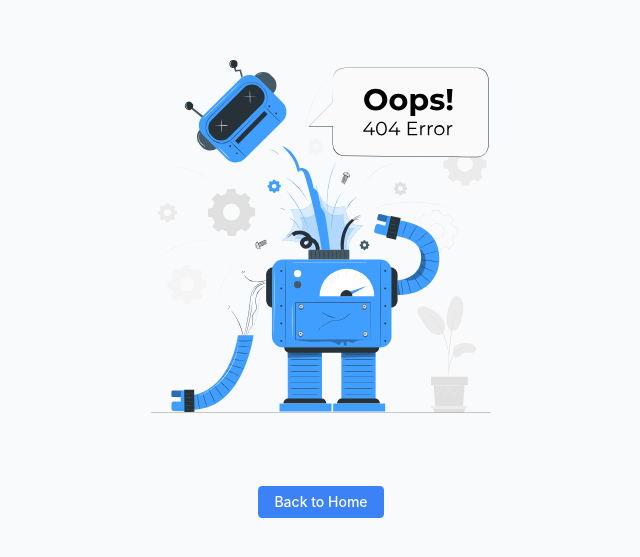
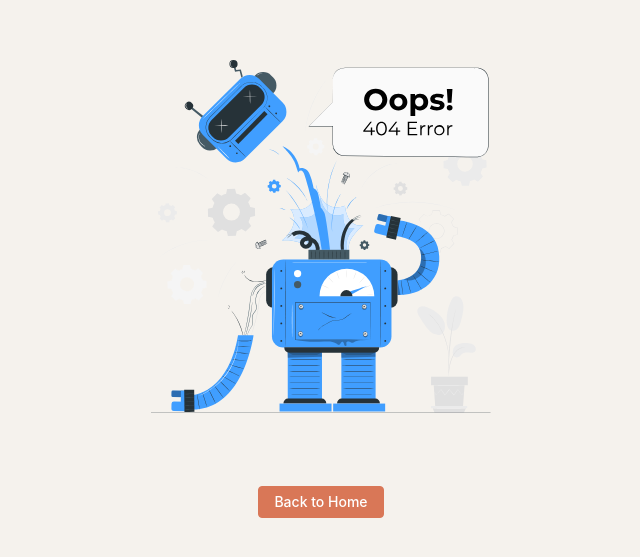
Before and after one commit to keepmind9/ai-switch, a Vue app in the folder frontend/: page /#/404 in a window 1280 px wide. Shown: the part 125-682 px from the top of the page, without its empty margins (319-959 px from the left). Built offline with nearby package versions, Linux system fonts and the light colour scheme.

Commit message:
fix: refine sidebar, dashboard, and global styles

```diff
--- a/frontend/src/common/assets/styles/element-plus.css
+++ b/frontend/src/common/assets/styles/element-plus.css
@@ -15,7 +15,7 @@ html.dark-blue {
   --el-color-error: #ef4444;
   --el-color-info: #64748b;
 
-  --el-text-color-primary: #f1f5f9;
+  --el-text-color-primary: #f8fafc;
   --el-text-color-regular: #cbd5e1;
   --el-text-color-secondary: #94a3b8;
   --el-text-color-placeholder: #64748b;
@@ -38,7 +38,7 @@ html.dark-blue {
 
   --el-bg-color-page: #020617;
   --el-bg-color: #0f172a;
-  --el-bg-color-overlay: #1e293b;
+  --el-bg-color-overlay: #0f172a;
   --el-mask-color: rgba(0, 0, 0, 0.7);
 
   /* Use the new border radius */
@@ -51,13 +51,15 @@ html.dark-blue {
   --v3-header-border-bottom: 1px solid #1e293b;
   --v3-sidebar-menu-bg-color: #0f172a;
   --v3-sidebar-border-right: 1px solid #1e293b;
-  --v3-sidebar-menu-hover-bg-color: #1e293b;
-  --v3-sidebar-menu-active-bg-color: rgba(59, 130, 246, 0.2);
+  --v3-sidebar-menu-hover-bg-color: rgba(255, 255, 255, 0.04);
+  --v3-sidebar-menu-text-color: #94a3b8;
+  --v3-sidebar-menu-active-text-color: #ffffff;
+  --v3-sidebar-menu-active-bg-color: rgba(255, 255, 255, 0.08);
 
   /* Table Stripes */
   --el-table-tr-bg-color: transparent;
-  --el-table-striped-bg-color: #1e293b;
-  --el-table-row-hover-bg-color: #334155;
+  --el-table-striped-bg-color: rgba(255, 255, 255, 0.02);
+  --el-table-row-hover-bg-color: rgba(255, 255, 255, 0.05);
 
   /* Custom Key Variables */
   --v3-key-bg: #1e293b;
@@ -65,7 +67,8 @@ html.dark-blue {
   --v3-key-text-color: #cbd5e1;
   --v3-title-text-color: #ffffff;
   --v3-form-label-color: #cbd5e1;
-  --v3-section-bg: #020617;
+  --v3-section-bg: #0f172a;
+  --v3-body-text-color: #f1f5f9;
 }
 
 html.dark-blue .el-button {
--- a/frontend/src/common/assets/styles/index.scss
+++ b/frontend/src/common/assets/styles/index.scss
@@ -90,8 +90,9 @@ html.dark .el-message-box {
 .el-card {
   --el-card-border-radius: var(--v3-border-radius-base);
   --el-card-padding: 20px;
-  border: 1px solid #e2e8f0;
-  transition: all 0.3s cubic-bezier(0.4, 0, 0.2, 1);
+  border: 1px solid var(--el-border-color);
+  transition: all 0.3s cubic-bezier(0.25, 0.8, 0.25, 1);
+  background-color: #ffffff;
 
   &.is-always-shadow {
     box-shadow: var(--v3-card-shadow);
@@ -99,7 +100,8 @@ html.dark .el-message-box {
 
   &.is-hover-shadow:hover {
     box-shadow: var(--v3-box-shadow-hover);
-    transform: translateY(-2px);
+    transform: translateY(-3px);
+    border-color: var(--el-color-primary-light-7);
   }
 
   .el-card__header {
@@ -108,8 +110,44 @@ html.dark .el-message-box {
   }
 }
 
-html.dark {
+// Table Styles Refinement
+.el-table {
+  --el-table-border-color: var(--el-border-color-light);
+  --el-table-header-bg-color: var(--v3-section-bg);
+  --el-table-tr-bg-color: transparent;
+  --el-table-striped-bg-color: rgba(0, 0, 0, 0.02);
+  --el-table-row-hover-bg-color: rgba(0, 0, 0, 0.04);
+
+  border-radius: var(--v3-border-radius-small);
+
+  .el-table__cell {
+    padding: 12px 0;
+  }
+
+  th.el-table__cell {
+    background-color: var(--el-table-header-bg-color) !important;
+  }
+
+  // Forcefully override stripe and hover to prevent 'black blocks' in dark mode
+  &.el-table--striped .el-table__row--striped td.el-table__cell {
+    background-color: var(--el-table-striped-bg-color) !important;
+  }
+
+  .el-table__row:hover > td.el-table__cell {
+    background-color: var(--el-table-row-hover-bg-color) !important;
+  }
+}
+
+html.dark, html.dark-blue {
+  .el-table {
+    --el-table-striped-bg-color: rgba(255, 255, 255, 0.03);
+    --el-table-row-hover-bg-color: rgba(255, 255, 255, 0.06);
+  }
+}
+
+html.dark, html.dark-blue {
   .el-card {
+    background-color: #1e293b;
     border-color: #334155;
     .el-card__header {
       border-bottom-color: #334155;
@@ -126,11 +164,16 @@ html.dark {
   box-shadow: 0 0 0 1px var(--el-border-color) inset;
   background-color: var(--el-fill-color-blank) !important;
   border-radius: var(--v3-border-radius-small);
-  transition: all 0.2s;
+  transition: all 0.25s ease;
 
   &:hover {
-    box-shadow: 0 0 0 1px var(--el-color-primary) inset;
+    box-shadow: 0 0 0 1px var(--el-color-primary-light-3) inset;
   }
+
+  &.is-focus, &:focus-within {
+    box-shadow: 0 0 0 2px var(--el-color-primary-light-7) inset !important;
+  }
+
 
   // Hide placeholder on focus
   &.is-focus input::placeholder,
--- a/frontend/src/common/assets/styles/variables.css
+++ b/frontend/src/common/assets/styles/variables.css
@@ -1,71 +1,73 @@
 /* Global CSS variables — Design system for LLM Gateway Admin */
 
 :root {
-  /* Colors */
-  --el-color-primary: #3b82f6;
-  --el-color-primary-light-3: #75a9f9;
-  --el-color-primary-light-5: #9dbefb;
-  --el-color-primary-light-7: #c4d6fd;
-  --el-color-primary-light-8: #d8e4fe;
-  --el-color-primary-light-9: #ebf1ff;
-  --el-color-primary-dark-2: #2f69db;
+  /* Claude.ai Inspired Colors */
+  --el-color-primary: #d97757; /* Claude Peach */
+  --el-color-primary-light-3: #e5a089;
+  --el-color-primary-light-5: #ecbbab;
+  --el-color-primary-light-7: #f4d6cd;
+  --el-color-primary-light-8: #f7e4dd;
+  --el-color-primary-light-9: #fbf1ee;
+  --el-color-primary-dark-2: #c15f3c;
 
   /* Sizing & Borders */
-  --v3-border-radius-base: 12px;
-  --v3-border-radius-small: 8px;
+  --v3-border-radius-base: 14px;
+  --v3-border-radius-small: 10px;
+  --v3-border-radius-extra-small: 6px;
 
-  /* Shadows */
-  --v3-box-shadow: 0 1px 3px 0 rgba(0, 0, 0, 0.1), 0 1px 2px 0 rgba(0, 0, 0, 0.06);
-  --v3-box-shadow-hover: 0 10px 15px -3px rgba(0, 0, 0, 0.1), 0 4px 6px -2px rgba(0, 0, 0, 0.05);
-  --v3-card-shadow: 0 1px 2px 0 rgba(0, 0, 0, 0.05);
+  /* Shadows - More subtle for Claude style */
+  --v3-box-shadow: 0 1px 2px rgba(0, 0, 0, 0.05);
+  --v3-box-shadow-hover: 0 4px 12px rgba(29, 28, 22, 0.08);
+  --v3-card-shadow: 0 1px 3px rgba(29, 28, 22, 0.04);
 
-  /* Body */
-  --v3-body-text-color: #1e293b;
-  --v3-body-bg-color: #f8fafc; /* Slate 50 */
+  /* Body & Backgrounds */
+  --v3-body-text-color: #1d1c16;
+  --v3-body-bg-color: #f5f2ed; /* Paper Background */
+
   --el-bg-color: #ffffff;
-  --el-bg-color-page: #f8fafc;
+  --el-bg-color-page: #f5f2ed;
   --el-bg-color-overlay: #ffffff;
-  --el-text-color-primary: #1e293b;
-  --el-text-color-regular: #475569;
-  --el-text-color-placeholder: #94a3b8;
-  --el-border-color: #e2e8f0;
-  --el-border-color-light: #f1f5f9;
-  --el-border-color-lighter: #f8fafc;
+  --el-text-color-primary: #1d1c16;
+  --el-text-color-regular: #66635c;
+  --el-text-color-placeholder: #a39e93;
+  --el-border-color: #e5e2da;
+  --el-border-color-light: #ece8e1;
+  --el-border-color-lighter: #f5f2ed;
   --el-fill-color-blank: #ffffff;
-  --el-mask-color: rgba(0, 0, 0, 0.5);
+  --el-mask-color: rgba(29, 28, 22, 0.4);
 
   /* Custom Variables for Keys */
-  --v3-key-bg: #f8fafc;
-  --v3-key-border: #e2e8f0;
-  --v3-key-text-color: #475569;
-  --v3-title-text-color: #1e293b;
-  --v3-form-label-color: #475569;
-  --v3-section-bg: #f8fafc;
+  --v3-key-bg: #ece8e1;
+  --v3-key-border: #e5e2da;
+  --v3-key-text-color: #66635c;
+  --v3-title-text-color: #1d1c16;
+  --v3-form-label-color: #66635c;
+  --v3-section-bg: #fbfaf8;
 
   /* Header */
   --v3-header-height: var(--v3-navigationbar-height);
-  --v3-header-bg-color: #ffffff;
-  --v3-header-box-shadow: 0 1px 2px 0 rgba(0, 0, 0, 0.05);
-  --v3-header-border-bottom: 1px solid #e2e8f0;
+  --v3-header-bg-color: #f5f2ed;
+  --v3-header-box-shadow: none;
+  --v3-header-border-bottom: 1px solid #e5e2da;
 
   /* NavigationBar */
   --v3-navigationbar-height: 64px;
-  --v3-navigationbar-text-color: #475569;
+  --v3-navigationbar-text-color: #66635c;
 
   /* Sidebar */
   --v3-sidebar-width: 240px;
   --v3-sidebar-hide-width: 72px;
-  --v3-sidebar-border-right: 1px solid #e2e8f0;
+  --v3-sidebar-border-right: 1px solid #e5e2da;
   --v3-sidebar-menu-item-height: 44px;
   --v3-sidebar-menu-tip-line-bg-color: var(--el-color-primary);
-  --v3-sidebar-menu-bg-color: #ffffff;
-  --v3-sidebar-menu-hover-bg-color: #f1f5f9;
-  --v3-sidebar-menu-text-color: #64748b;
-  --v3-sidebar-menu-active-text-color: var(--el-color-primary);
-  --v3-sidebar-menu-active-bg-color: #eff6ff;
+  --v3-sidebar-menu-bg-color: #ece8e1; /* Slightly darker than main bg */
+  --v3-sidebar-menu-hover-bg-color: #e5e2da;
+  --v3-sidebar-menu-text-color: #66635c;
+  --v3-sidebar-menu-active-text-color: #1d1c16;
+  --v3-sidebar-menu-active-bg-color: #ffffff;
 
   /* Hamburger */
-  --v3-hamburger-text-color: #64748b;
+  --v3-hamburger-text-color: #66635c;
 }
 
 /* Dark mode overrides (standard) */
@@ -75,8 +77,10 @@ html.dark {
   --v3-header-border-bottom: 1px solid #334155;
   --v3-sidebar-menu-bg-color: #1e293b;
   --v3-sidebar-border-right: 1px solid #334155;
-  --v3-sidebar-menu-hover-bg-color: #334155;
-  --v3-sidebar-menu-active-bg-color: rgba(59, 130, 246, 0.15);
+  --v3-sidebar-menu-hover-bg-color: rgba(255, 255, 255, 0.05);
+  --v3-sidebar-menu-text-color: #94a3b8;
+  --v3-sidebar-menu-active-text-color: #ffffff;
+  --v3-sidebar-menu-active-bg-color: rgba(255, 255, 255, 0.08);
   --v3-navigationbar-text-color: #cbd5e1;
 
   --el-bg-color: #1e293b;
@@ -84,19 +88,22 @@ html.dark {
   --el-bg-color-overlay: #1e293b;
   --el-text-color-primary: #f1f5f9;
   --el-text-color-regular: #cbd5e1;
+  --el-text-color-placeholder: #64748b;
   --el-border-color: #334155;
   --el-border-color-light: #1e293b;
   --el-fill-color-blank: #1e293b;
+
   --el-table-tr-bg-color: transparent;
-  --el-table-striped-bg-color: #1e293b;
-  --el-table-row-hover-bg-color: #334155;
+  --el-table-striped-bg-color: rgba(255, 255, 255, 0.02);
+  --el-table-row-hover-bg-color: rgba(255, 255, 255, 0.04);
 
   --v3-key-bg: #334155;
   --v3-key-border: #475569;
   --v3-key-text-color: #cbd5e1;
-  --v3-title-text-color: #f1f5f9;
+  --v3-title-text-color: #f8fafc;
   --v3-form-label-color: #cbd5e1;
   --v3-section-bg: #0f172a;
+  --v3-body-text-color: #f1f5f9;
 }
 
 body.content-large {
--- a/frontend/src/layouts/components/Sidebar/Item.vue
+++ b/frontend/src/layouts/components/Sidebar/Item.vue
@@ -82,12 +82,14 @@ function resolvePath(routePath: string) {
   min-width: 1em;
   margin-right: 12px;
   font-size: 18px;
+  color: inherit;
 }
 
 .el-icon {
   width: 1em !important;
   margin-right: 12px !important;
   font-size: 18px;
+  color: inherit;
 }
 
 .title {
```
Also changed, not shown: frontend/src/pages/dashboard/index.vue (+26 -26 lines).
